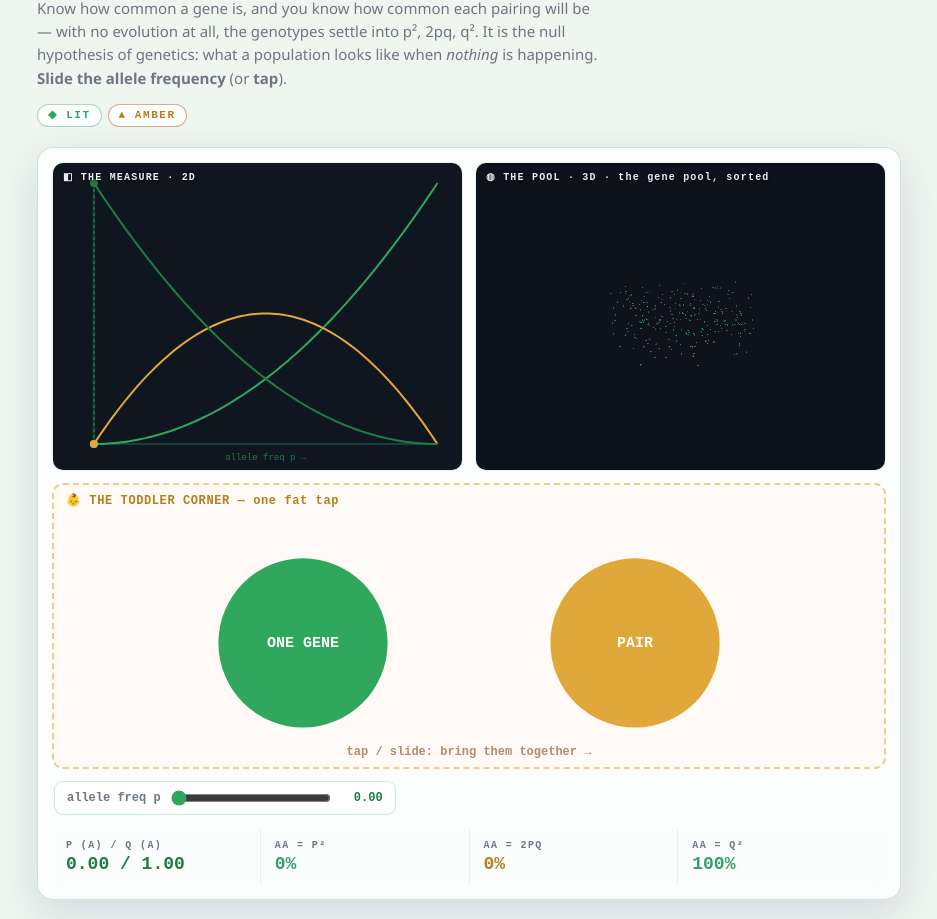
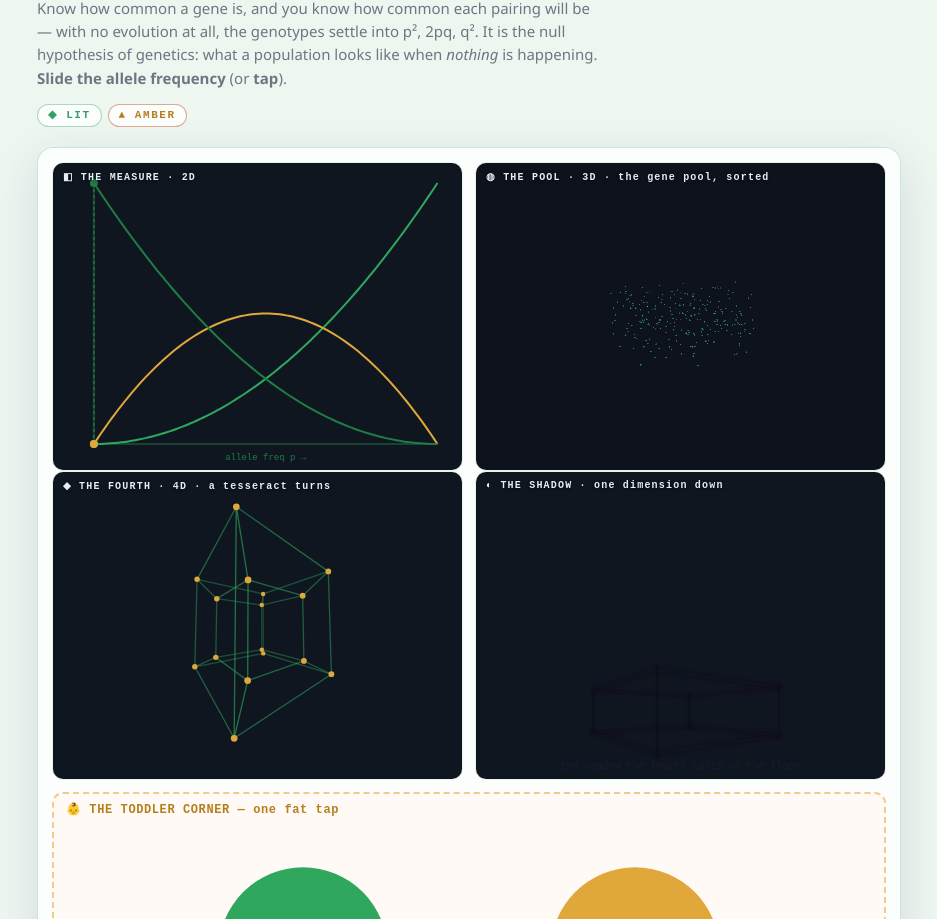
Before and after one commit to DavidWise01/the-hardy-weinberg, a plain HTML site: page index.html in a window 1280 px wide. Shown: the part 125-1044 px from the top of the page, without its empty margins (171-1108 px from the left). Drawn offline with Linux system fonts and the light colour scheme.

Commit message:
add 4D tesseract canvas + shadow window (house standard)
Co-Authored-By: Claude Opus 4.8 <noreply@anthropic.com>

```diff
--- a/index.html
+++ b/index.html
@@ -49,13 +49,17 @@ input[type=range]{accent-color:var(--k1);width:160px}
 </style></head><body>
 <div class="desk">
   <div class="dtag">❋ <b>LIFE SCIENCE</b> · the cell-culture lab · the math of the living · kept by <i>THE CULTURE</i></div>
-  <h1>HARDY&ndash;WEINBERG <span class="drag">◧ 2D · ◍ 3D · 👶 TAP</span></h1>
+  <h1>HARDY&ndash;WEINBERG <span class="drag">◧ 2D · ◍ 3D · ◆ 4D · ◐ shadow · 👶 TAP</span></h1>
   <p class="sub">Know how common a gene is, and you know how common each pairing will be &mdash; with no evolution at all, the genotypes settle into p², 2pq, q². It is the null hypothesis of genetics: what a population looks like when <em>nothing</em> is happening. <b>Slide the allele frequency</b> (or <b>tap</b>).</p>
   <div class="tier"><span class="chip lit">◆ LIT</span><span class="chip amb">▲ AMBER</span></div>
   <div class="card">
     <div class="panels">
       <div class="panel"><div class="lbl">◧ THE MEASURE · 2D</div><canvas id="c2d" class="pane" width="420" height="315"></canvas></div>
       <div class="panel"><div class="lbl">◍ THE POOL · 3D · the gene pool, sorted</div><canvas id="c3d" class="pane" width="420" height="315"></canvas></div>
+    </div>
+    <div class="panels">
+      <div class="panel"><div class="lbl">◆ THE FOURTH · 4D · a tesseract turns</div><canvas id="c4d" class="pane" width="420" height="315"></canvas></div>
+      <div class="panel"><div class="lbl">◐ THE SHADOW · one dimension down</div><canvas id="cshad" class="pane" width="420" height="315"></canvas></div>
     </div>
     <div class="toddler"><div class="lbl">👶 THE TODDLER CORNER — one fat tap</div><canvas id="ctod" width="860" height="292"></canvas></div>
     <div class="controls"><label class="rng">allele freq p <input type="range" id="f" min="0" max="100" value="60" step="1"><b id="fv">0.60</b></label></div>
@@ -75,11 +79,38 @@ window.onerror=function(m,s,l,c,e){var f=document.getElementById('fail');if(f){f
 <script>
 (function(){
   var c2=document.getElementById('c2d'), ct=document.getElementById('ctod'), c3=document.getElementById('c3d');
+  var c4=document.getElementById('c4d'), cs=document.getElementById('cshad');
   if(!c2||!ct||!c3)return;
   var g2=c2.getContext('2d'), gt=ct.getContext('2d');
+  var g4=c4&&c4.getContext('2d'), gs=cs&&cs.getContext('2d');
   var DPR=Math.min(window.devicePixelRatio||1,2);
   function fit(cv,ar){var w=cv.clientWidth||400;cv.width=Math.round(w*DPR);cv.height=Math.round(w*ar*DPR);}
-  function sizeAll(){fit(c2,0.75);fit(ct,0.34);c3.width=Math.round((c3.clientWidth||400)*DPR);c3.height=Math.round((c3.clientWidth||400)*0.75*DPR);}
+  function sizeAll(){fit(c2,0.75);fit(ct,0.34);if(c4)fit(c4,0.75);if(cs)fit(cs,0.75);c3.width=Math.round((c3.clientWidth||400)*DPR);c3.height=Math.round((c3.clientWidth||400)*0.75*DPR);}
+  // ---- shared 4D: a real tesseract (16 verts, 32 edges) rotating through two 4-planes, 4D→3D→2D ----
+  var T4=[],E4=[];for(var _i=0;_i<16;_i++)T4.push([(_i&1?1:-1),(_i&2?1:-1),(_i&4?1:-1),(_i&8?1:-1)]);
+  for(var _i=0;_i<16;_i++)for(var _j=_i+1;_j<16;_j++){var _d=0;for(var _k=0;_k<4;_k++)if(T4[_i][_k]!==T4[_j][_k])_d++;if(_d===1)E4.push([_i,_j]);}
+  function proj4(v,a,b,cc){var x=v[0],y=v[1],z=v[2],w=v[3];
+    var x1=x*Math.cos(a)-w*Math.sin(a),w1=x*Math.sin(a)+w*Math.cos(a);
+    var y1=y*Math.cos(b)-z*Math.sin(b),z1=y*Math.sin(b)+z*Math.cos(b);
+    var x2=x1*Math.cos(cc)-y1*Math.sin(cc),y2=x1*Math.sin(cc)+y1*Math.cos(cc);
+    var k=1.9/(3-w1),X=x2*k,Y=y2*k,Z=z1*k,k2=1.7/(3-Z);return {x:X*k2,y:Y*k2,X:X,Y:Y,w:w1};}
+  function hx4(h){h=(''+h).replace('#','');return [parseInt(h.substr(0,2),16),parseInt(h.substr(2,2),16),parseInt(h.substr(4,2),16)];}
+  function draw4d(env){var g=g4;if(!g)return;var w=c4.width/DPR,h=c4.height/DPR;g.setTransform(DPR,0,0,DPR,0,0);g.clearRect(0,0,w,h);
+    var I=window.__INST__||{},c1=hx4(I.col1||'#7a7aff'),c2c=hx4(I.col2||'#e0a040');
+    var a=env.t*0.5,b=env.t*0.33,cc=env.fused*3.1416,S=Math.min(w,h)*0.34,cx=w/2,cy=h/2;
+    var P=T4.map(function(v){return proj4(v,a,b,cc);});
+    g.lineWidth=1.3;E4.forEach(function(e){var p=P[e[0]],q=P[e[1]],al=0.28+0.42*((p.w+q.w)/2+2)/4;
+      g.strokeStyle='rgba('+c1[0]+','+c1[1]+','+c1[2]+','+al.toFixed(2)+')';g.beginPath();g.moveTo(cx+p.x*S,cy+p.y*S);g.lineTo(cx+q.x*S,cy+q.y*S);g.stroke();});
+    g.fillStyle='rgb('+c2c[0]+','+c2c[1]+','+c2c[2]+')';P.forEach(function(p){g.beginPath();g.arc(cx+p.x*S,cy+p.y*S,2+(p.w+2)/4*1.6,0,6.283);g.fill();});}
+  function drawShadow(env){var g=gs;if(!g)return;var w=cs.width/DPR,h=cs.height/DPR;g.setTransform(DPR,0,0,DPR,0,0);g.clearRect(0,0,w,h);
+    var a=env.t*0.5,b=env.t*0.33,cc=env.fused*3.1416,S=Math.min(w,h)*0.34,cx=w/2,cy=h*0.5;
+    var P=T4.map(function(v){return proj4(v,a,b,cc);});
+    // the cast shadow: the 3D projection dropped onto the floor (orthographic, y squashed), built up as soft dark ink
+    var fy=cy+h*0.28;g.strokeStyle='rgba(20,18,34,0.16)';g.lineWidth=7;g.lineCap='round';
+    E4.forEach(function(e){var p=P[e[0]],q=P[e[1]];g.beginPath();g.moveTo(cx+p.X*S,fy+p.Y*S*0.34);g.lineTo(cx+q.X*S,fy+q.Y*S*0.34);g.stroke();});
+    g.strokeStyle='rgba(15,12,26,0.5)';g.lineWidth=1;
+    E4.forEach(function(e){var p=P[e[0]],q=P[e[1]];g.beginPath();g.moveTo(cx+p.X*S,fy+p.Y*S*0.34);g.lineTo(cx+q.X*S,fy+q.Y*S*0.34);g.stroke();});
+    g.fillStyle='rgba(40,36,60,0.5)';g.font='10px ui-monospace,monospace';g.textAlign='center';g.fillText('the shadow the fourth casts on the floor',cx,h-10);}
   sizeAll(); addEventListener('resize',function(){sizeAll();if(GL)GL.resize();});
   var env={mix:0.5, fused:0.0, _ftar:0.0, t:0,
     set:function(id,val,cls){var e=document.getElementById(id);if(e){e.textContent=val;if(cls!=null)e.className='v '+cls;}},
@@ -122,6 +153,7 @@ window.onerror=function(m,s,l,c,e){var f=document.getElementById('fail');if(f){f
     g2.setTransform(DPR,0,0,DPR,0,0); if(I.draw2d)I.draw2d(env);
     gt.setTransform(DPR,0,0,DPR,0,0); if(I.drawTod)I.drawTod(env);
     if(GLP){GLP.clear(); if(I.draw3d)I.draw3d(env,GLP); else defaultGeom(env,GLP);}
+    draw4d(env); drawShadow(env);
   }
   requestAnimationFrame(loop);
   window.__ENV__=env;
```
